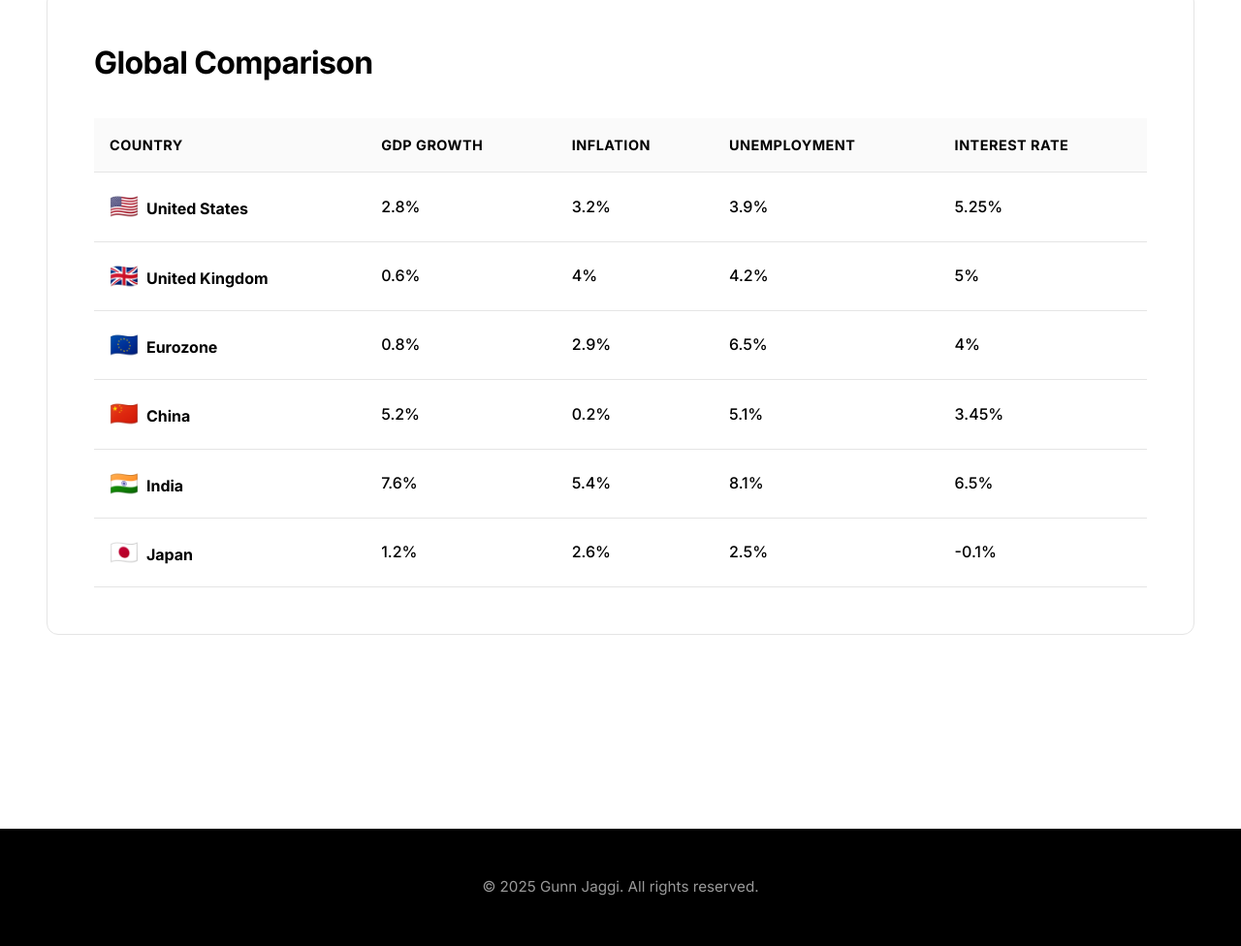
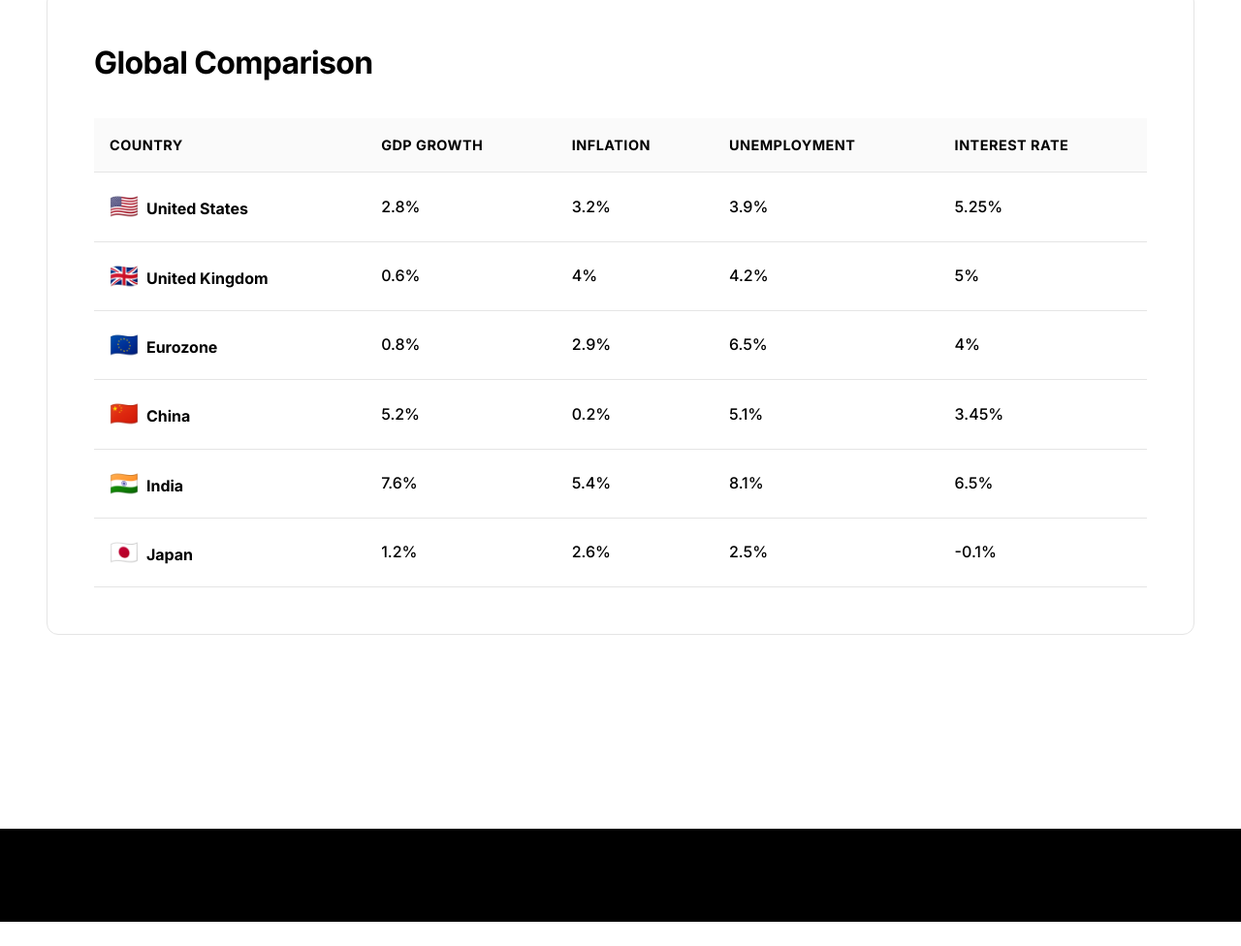
Before and after one commit to GunnJaggi/Economics-Indicator, a plain HTML site: page index.html in a window 1280 px wide. Shown: the part 2721-3697 px from the top of the page at 97% size. After the commit the page ends 3672 px from the top, so only its background shows below. Drawn offline with nearby package versions, Linux system fonts and the light colour scheme.

Commit message:
Update index.html

```diff
--- a/index.html
+++ b/index.html
@@ -443,7 +443,7 @@
 
     <!-- Footer -->
     <footer>
-        <p>&copy; 2025 Gunn Jaggi. All rights reserved.</p>
+
     </footer>
 
     <script src="https://cdn.jsdelivr.net/npm/chart.js"></script>
```
